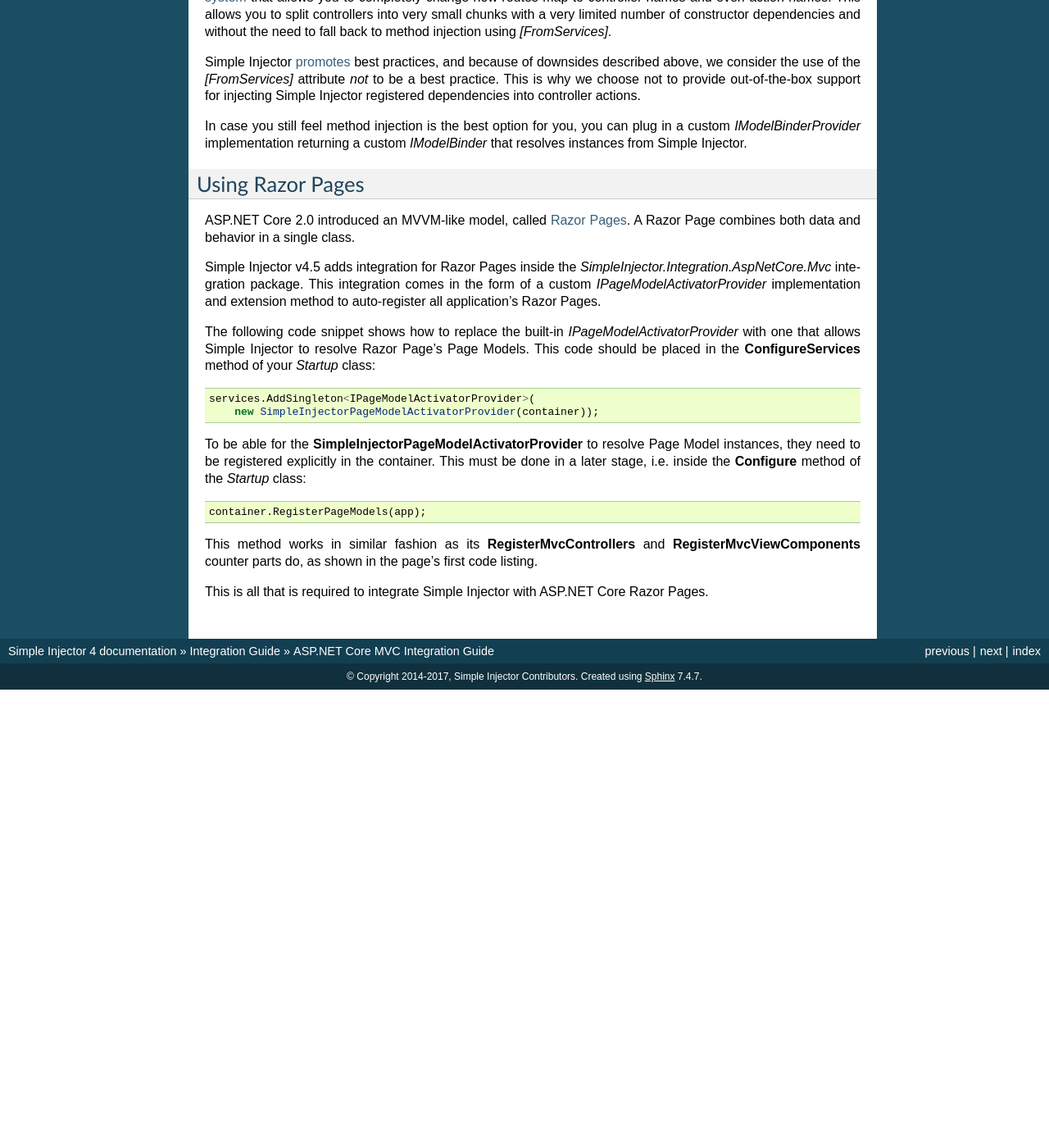
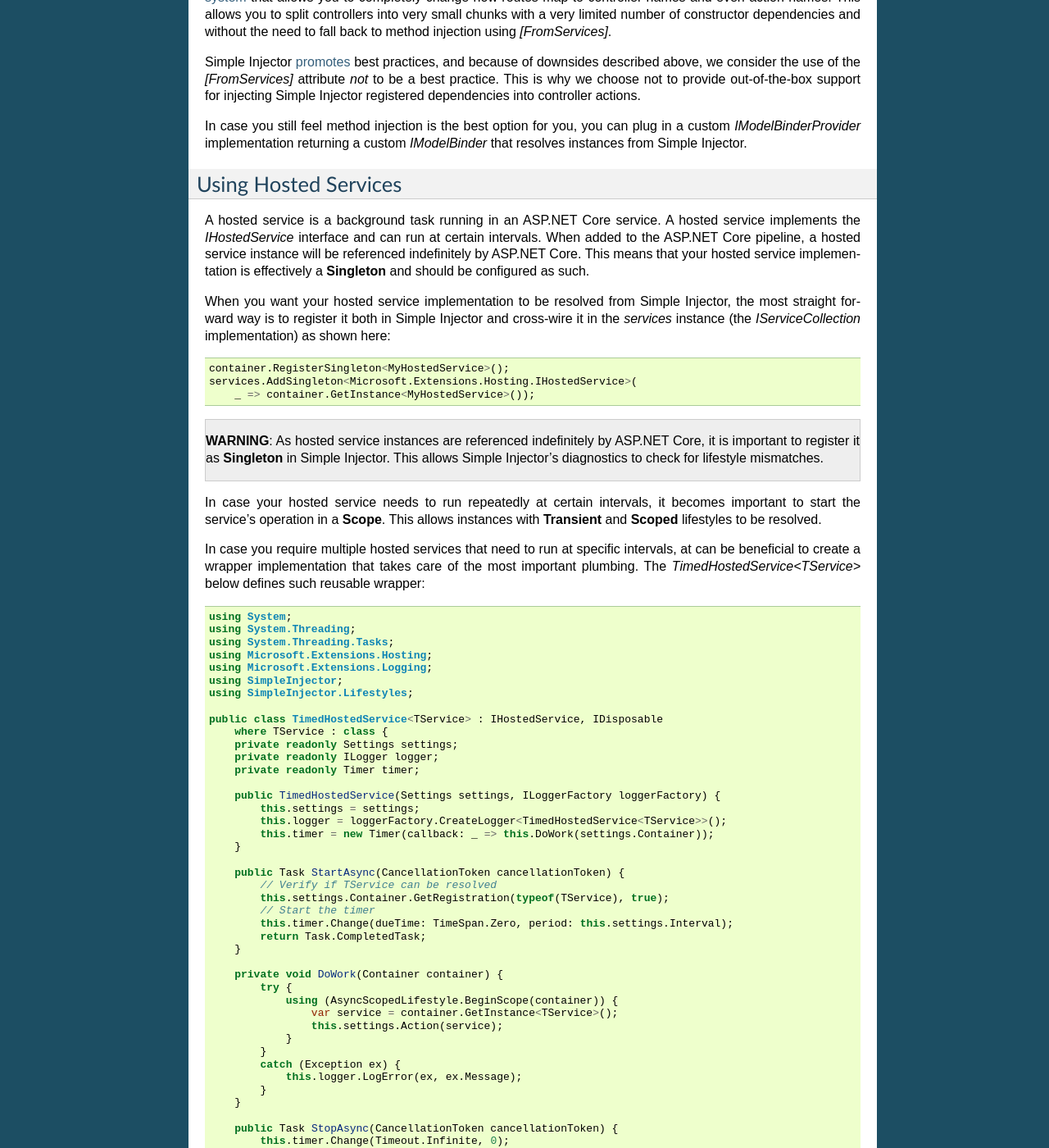
Before and after one commit to simpleinjector/Documentation, a Sphinx documentation site: the page built from source/aspnetintegration.rst, in a window 1280 px wide and 1400 px high, scrolled down 6032 px. Shown: the whole window at 82% size. Built offline with Sphinx 7.4.7, drawn with Linux system fonts in a browser that asks for light colours; before the commit the page ends 6873 px from its top, so only the background shows below that; some of the changed text lies outside the part shown.

Commit message:
Hosted Service integration added
Added information about using ASP.NET Core 2.0 Hosted Services.

```diff
--- a/source/aspnetintegration.rst
+++ b/source/aspnetintegration.rst
@@ -268,6 +268,108 @@ Simple Injector :ref:`promotes <Push-developers-into-best-practices>` best pract
 In case you still feel method injection is the best option for you, you can plug in a custom `IModelBinderProvider` implementation returning a custom `IModelBinder` that resolves instances from Simple Injector.
 
 
+.. _hosted-services:
+
+Using Hosted Services
+=====================
+
+A hosted service is a background task running in an ASP.NET Core service. A hosted service implements the `IHostedService` interface and can run at certain intervals. When added to the ASP.NET Core pipeline, a hosted service instance will be referenced indefinitely by ASP.NET Core. This means that your hosted service implementation is effectively a **Singleton** and should be configured as such.
+
+When you want your hosted service implementation to be resolved from Simple Injector, the most straight forward way is to register it both in Simple Injector and cross-wire it in the `services` instance (the `IServiceCollection` implementation) as shown here:
+
+.. code-block:: c#
+
+    container.RegisterSingleton<MyHostedService>();
+    services.AddSingleton<Microsoft.Extensions.Hosting.IHostedService>(
+        _ => container.GetInstance<MyHostedService>());
+
+.. container:: Note
+
+    **WARNING**: As hosted service instances are referenced indefinitely by ASP.NET Core, it is important to register it as **Singleton** in Simple Injector. This allows Simple Injector's diagnostics to check for lifestyle mismatches.
+
+In case your hosted service needs to run repeatedly at certain intervals, it becomes important to start the service's operation in a **Scope**. This allows instances with **Transient** and **Scoped** lifestyles to be resolved.
+
+In case you require multiple hosted services that need to run at specific intervals, at can be beneficial to create a wrapper implementation that takes care of the most important plumbing. The `TimedHostedService<TService>` below defines such reusable wrapper:
+
+.. code-block:: c#
+
+    using System;
+    using System.Threading;
+    using System.Threading.Tasks;
+    using Microsoft.Extensions.Hosting;
+    using Microsoft.Extensions.Logging;
+    using SimpleInjector;
+    using SimpleInjector.Lifestyles;
+
+    public class TimedHostedService<TService> : IHostedService, IDisposable
+        where TService : class {
+        private readonly Settings settings;
+        private readonly ILogger logger;
+        private readonly Timer timer;
+
+        public TimedHostedService(Settings settings, ILoggerFactory loggerFactory) {
+            this.settings = settings;
+            this.logger = loggerFactory.CreateLogger<TimedHostedService<TService>>();
+            this.timer = new Timer(callback: _ => this.DoWork(settings.Container));
+        }
+
+        public Task StartAsync(CancellationToken cancellationToken) {
+            // Verify if TService can be resolved
+            this.settings.Container.GetRegistration(typeof(TService), true);
+            // Start the timer
+            this.timer.Change(dueTime: TimeSpan.Zero, period: this.settings.Interval);
+            return Task.CompletedTask;
+        }
+
+        private void DoWork(Container container) {
+            try {
+                using (AsyncScopedLifestyle.BeginScope(container)) {
+                    var service = container.GetInstance<TService>();
+                    this.settings.Action(service);
+                }
+            }
+            catch (Exception ex) {
+                this.logger.LogError(ex, ex.Message);
+            }
+        }
+
+        public Task StopAsync(CancellationToken cancellationToken) {
+            this.timer.Change(Timeout.Infinite, 0);
+            return Task.CompletedTask;
+        }
+
+        public void Dispose() => this.timer.Dispose();
+
+        public class Settings {
+            public readonly Container Container;
+            public readonly TimeSpan Interval;
+            public readonly Action<TService> Action;
+
+            public Settings(
+                Container container, TimeSpan interval, Action<TService> action) {
+                this.Container = container;
+                this.Interval = interval;
+                this.Action = action;
+            }
+        }
+    }
+
+This reusable `TimedHostedService<TService>` allows a given service to be resolved and executed within a new **AsyncScopedLifestyle**, while ensuring that any errors are logged.
+
+The following code snippet shows how this `TimedHostedService<TService>` can be configured for an `IProcessingService`
+
+.. code-block:: c#
+
+    // AddHostedService method is part of the Microsoft.Extensions.Hosting package
+    services.AddHostedService<TimedHostedService<IProcessingService>>();
+    services.AddSingleton(new TimedHostedService<IProcessingService>.Settings(
+        container,
+        interval: TimeSpan.FromSeconds(10),
+        action: service => service.DoSomeWork()));
+
+The previous snippet uses the *AddHostedService<T>* extension method of the Microsoft.Extensions.Hosting package to register the `TimedHostedService<IProcessingService>` to the ASP.NET Core configuration system. This class requires a `TimedHostedService<TService>.Settings` object in its constructor, which is configured using the second line. The settings specifies the interval and the action to execute—in this case the action on `IProcessingService`.
+
+
 .. _razor-pages:
 
 Using Razor Pages
```
